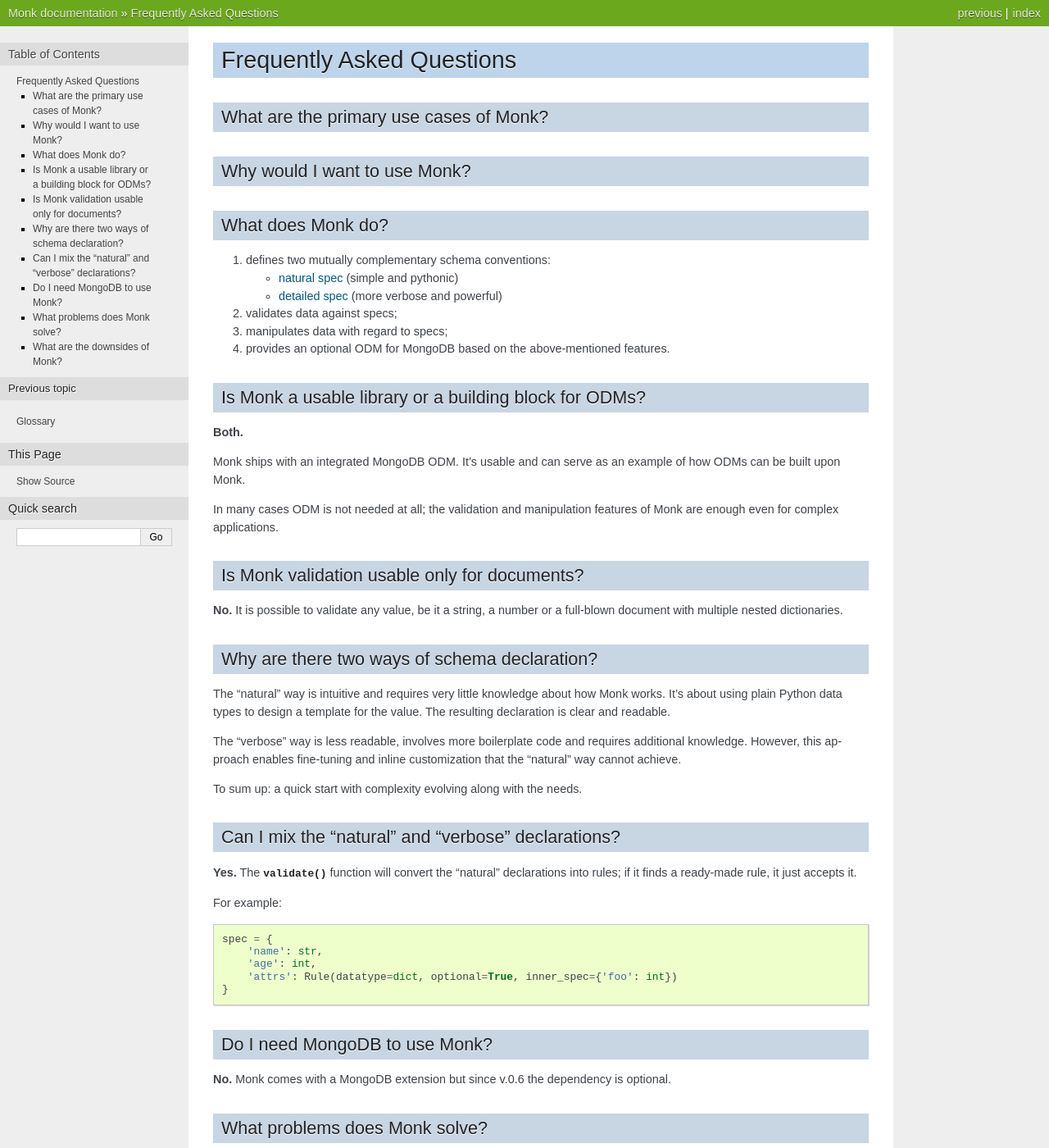
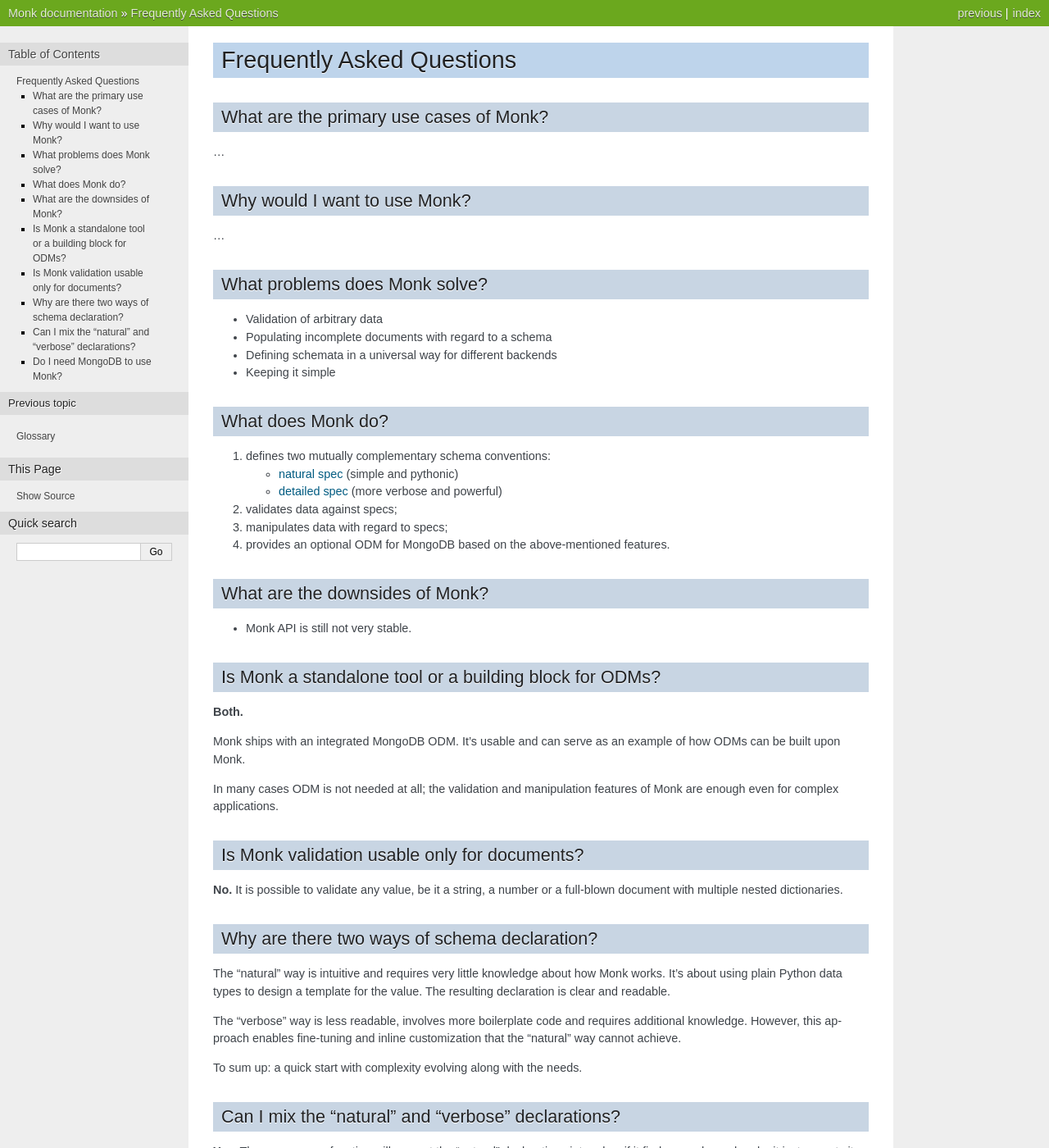
Before and after one commit to neithere/monk, a Sphinx documentation site: the page built from docs/faq.rst, in a window 1280 px wide and 1400 px high. Shown: the whole window at 82% size. Built offline with Sphinx 7.4.7, drawn with Linux system fonts in a browser that asks for light colours; the version number could not be read and is left out; some of the changed text lies outside the part shown.

Commit message:
Update documentation (FAQ)

```diff
--- a/docs/faq.rst
+++ b/docs/faq.rst
@@ -4,8 +4,20 @@ Frequently Asked Questions
 What are the primary use cases of Monk?
 ---------------------------------------
 
+…
+
 Why would I want to use Monk?
 -----------------------------
+
+…
+
+What problems does Monk solve?
+------------------------------
+
+* Validation of arbitrary data
+* Populating incomplete documents with regard to a schema
+* Defining schemata in a universal way for different backends
+* Keeping it simple
 
 What does Monk do?
 ------------------
@@ -21,8 +33,13 @@ What does Monk do?
 
 4. provides an optional ODM for MongoDB based on the above-mentioned features.
 
-Is Monk a usable library or a building block for ODMs?
-------------------------------------------------------
+What are the downsides of Monk?
+-------------------------------
+
+* Monk API is still not very stable.
+
+Is Monk a standalone tool or a building block for ODMs?
+-------------------------------------------------------
 
 **Both.**
 
```
Also changed, not shown: other parts of docs/faq.rst (+0 -6 lines).
